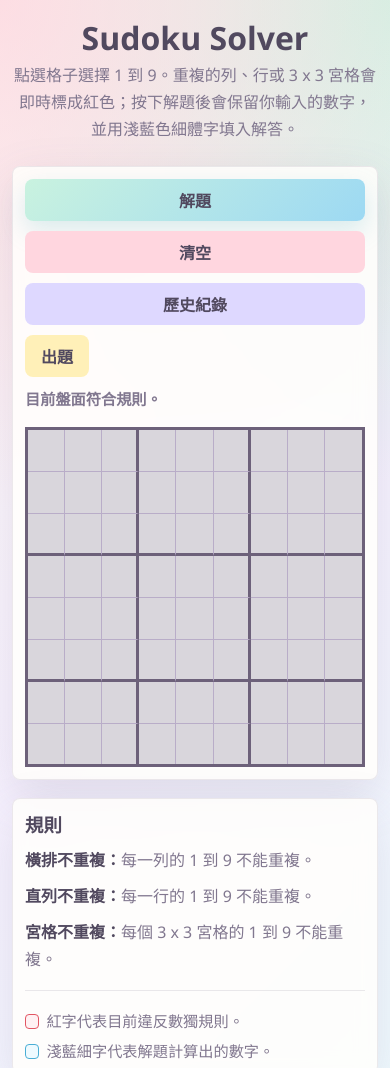
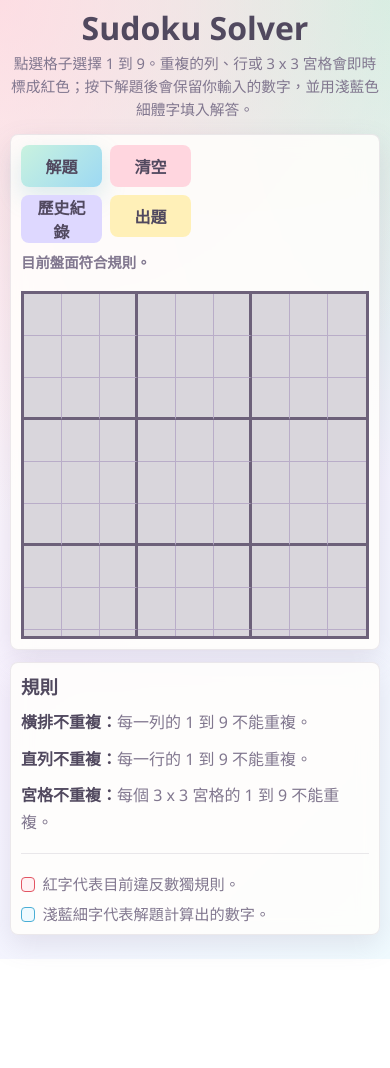
Before and after one commit to Turnstone7512/Sudoku-Solver, a plain HTML site: page index.html in a window 390 px wide. Shown: the top 1068 px of the page. After the commit the page ends 959 px from the top, so only its background shows below. Drawn offline with Linux system fonts and the light colour scheme.

```diff
--- a/index.html
+++ b/index.html
@@ -513,6 +513,100 @@
         width: 100%;
       }
     }
+
+    body.mobile-mode {
+      touch-action: manipulation;
+    }
+
+    body.mobile-mode main {
+      width: 100%;
+      padding: 12px 10px 24px;
+    }
+
+    body.mobile-mode header {
+      margin-bottom: 14px;
+    }
+
+    body.mobile-mode h1 {
+      font-size: 2rem;
+    }
+
+    body.mobile-mode .subtitle {
+      font-size: 0.92rem;
+      line-height: 1.55;
+    }
+
+    body.mobile-mode .shell {
+      grid-template-columns: 1fr;
+      gap: 12px;
+    }
+
+    body.mobile-mode .board-panel,
+    body.mobile-mode .side-panel,
+    body.mobile-mode .history-panel {
+      padding: 10px;
+      box-shadow: 0 10px 28px rgba(103, 91, 122, 0.14);
+    }
+
+    body.mobile-mode .toolbar,
+    body.mobile-mode .actions {
+      display: grid;
+      grid-template-columns: repeat(2, minmax(0, 1fr));
+      gap: 8px;
+    }
+
+    body.mobile-mode .status {
+      grid-column: 1 / -1;
+      width: 100%;
+      font-size: 0.9rem;
+    }
+
+    body.mobile-mode .actions button,
+    body.mobile-mode .puzzle-picker {
+      width: 100%;
+    }
+
+    body.mobile-mode .puzzle-button {
+      width: 100%;
+    }
+
+    body.mobile-mode .difficulty-menu {
+      left: auto;
+      right: 0;
+      min-width: min(86vw, 300px);
+    }
+
+    body.mobile-mode .sudoku-wrap {
+      width: min(100%, calc(100vw - 20px));
+    }
+
+    body.mobile-mode .cell {
+      font-size: clamp(1.2rem, 7vw, 2rem);
+    }
+
+    body.mobile-mode .number-menu {
+      width: min(174px, 48vw);
+    }
+
+    body.mobile-mode .history-head {
+      display: grid;
+      gap: 4px;
+    }
+
+    body.mobile-mode .history-list {
+      grid-template-columns: repeat(2, minmax(0, 1fr));
+      gap: 10px;
+    }
+
+    body.mobile-mode .history-card {
+      padding: 7px;
+    }
+
+    @media (max-width: 380px) {
+      body.mobile-mode .history-list {
+        grid-template-columns: 1fr;
+      }
+    }
   </style>
 </head>
 <body>
@@ -603,6 +697,26 @@
     let fixedCells = createEmptyBoard(false);
     let lockedCells = createEmptyBoard(false);
     let selectedCell = null;
+
+    function setupResponsiveMode() {
+      const mobileMedia = window.matchMedia("(max-width: 820px)");
+      const coarsePointerMedia = window.matchMedia("(pointer: coarse)");
+      const phoneUserAgent = /Android|iPhone|iPod|BlackBerry|IEMobile|Opera Mini/i.test(navigator.userAgent);
+
+      function updateMode() {
+        const isMobile = phoneUserAgent
+          || mobileMedia.matches
+          || (coarsePointerMedia.matches && window.innerWidth <= 920);
+
+        document.body.classList.toggle("mobile-mode", isMobile);
+      }
+
+      updateMode();
+      mobileMedia.addEventListener("change", updateMode);
+      coarsePointerMedia.addEventListener("change", updateMode);
+      window.addEventListener("resize", updateMode);
+      window.addEventListener("orientationchange", updateMode);
+    }
 
     function createEmptyBoard(fill = EMPTY) {
       return Array.from({ length: SIZE }, () => Array(SIZE).fill(fill));
@@ -1121,6 +1235,7 @@
       }
     });
 
+    setupResponsiveMode();
     renderNumberMenu();
     renderBoard();
     renderHistory();
```
Also changed, not shown: 1 other file.
